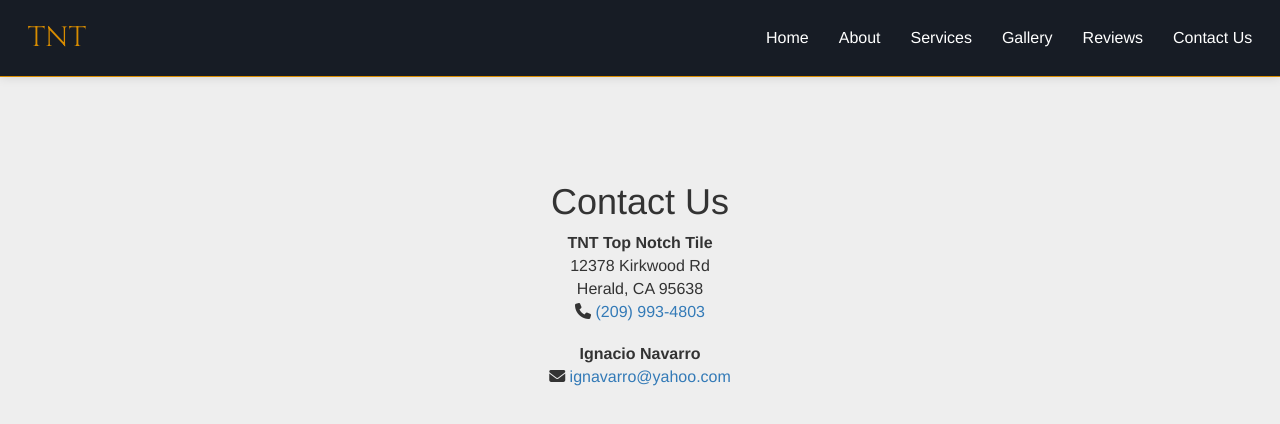
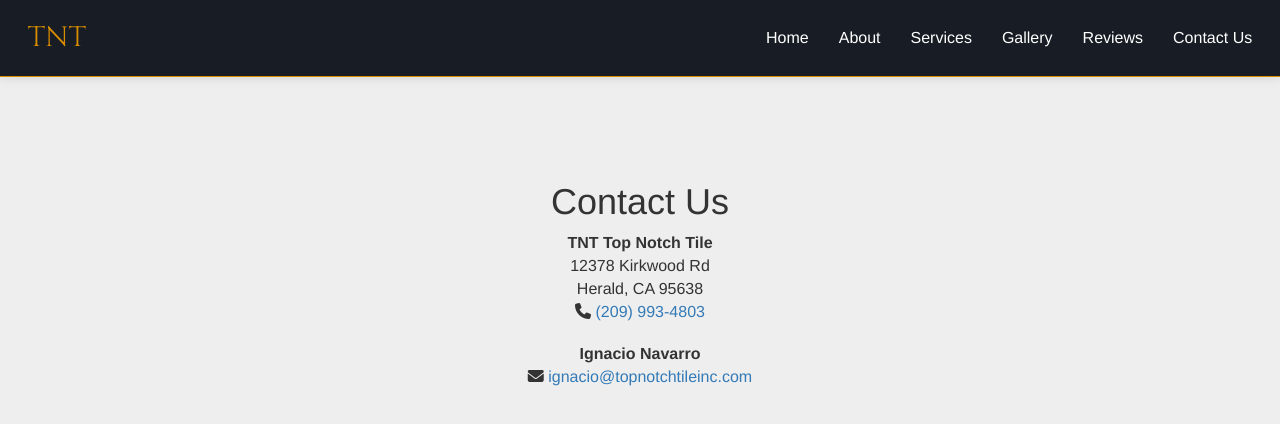
Before and after one commit to topnotchtileinc/topnotchtileinc-OLD-, a plain HTML site: page pages/contact/index.html in a window 1280 px wide. Drawn offline with nearby package versions, Linux system fonts and the light colour scheme.

Commit message:
Update contact info
An update to the current business email address.

```diff
--- a/pages/contact/index.html
+++ b/pages/contact/index.html
@@ -68,7 +68,7 @@
             <strong>Ignacio Navarro</strong>
             <br>
             <i class="fa fa-envelope" aria-hidden="true"></i>
-            <a href="mailto:hcbrokers@yahoo.com">ignavarro@yahoo.com</a>
+            <a href="mailto:ignacio@topnotchtileinc.com">ignacio@topnotchtileinc.com</a>
         </address>
     </div>
 
```
